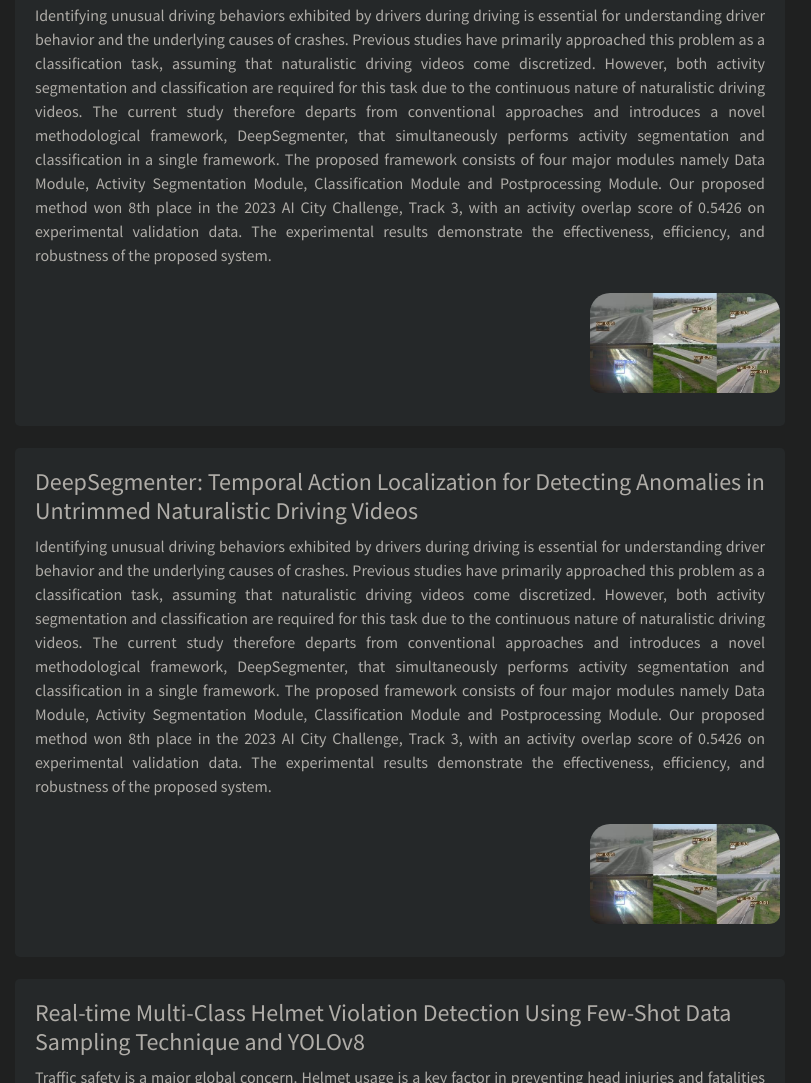
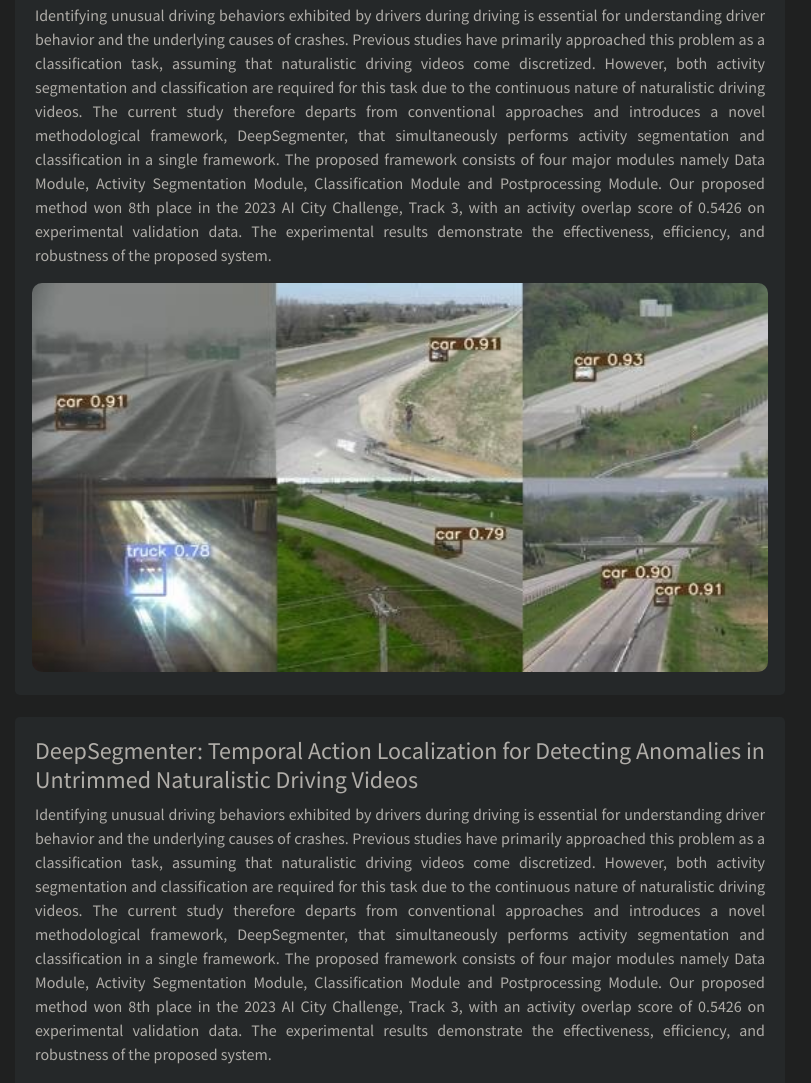
Before and after one commit to computervision0/computervision0.github.io, a plain HTML site: page research/index.html in a window 1280 px wide. Shown: the part 652-1735 px from the top of the page, without its empty margins (240-1051 px from the left). Drawn offline with Linux system fonts and the light colour scheme; some icons are missing.

Commit message:
Update index.html

```diff
--- a/research/index.html
+++ b/research/index.html
@@ -200,8 +200,8 @@
     <div class="col-md-9 col-sm-12">
 
     </div>
-    <div class="col-md-3 col-sm-12" style="background-color:transparent ; text-align: center;" >
-      <p><img width="100%" src="/images/aboah/anomaly.jpg" style="display: inline-block;" /></p>
+    <div style="background-color:transparent" >
+      <p><img width="100%" src="/images/aboah/anomaly.jpg"  /></p>
     </div>
   </div>
 </div>
```
